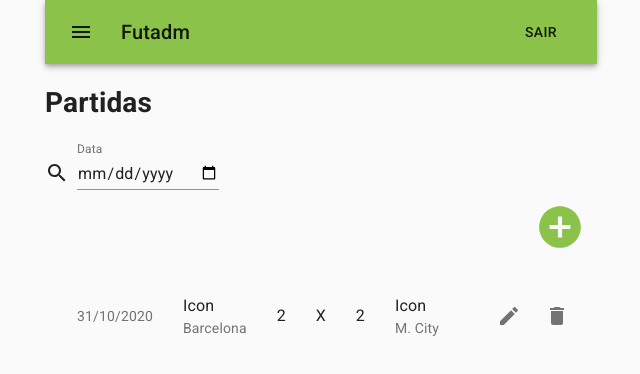
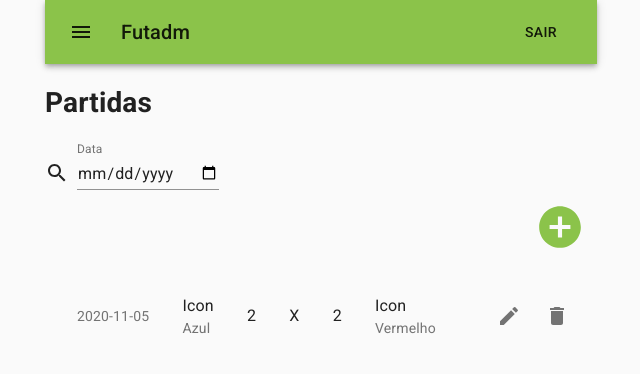
Before and after one commit to dsm-cefet-rj/trabalho-integrado-2020-1-grupo-5, a React (Create React App) app in the folder src/front-end/: page / in a window 1280 px wide. Shown: the top 374 px of the page, without its empty margins (319-959 px from the left). Built offline with nearby package versions, Linux system fonts and the light colour scheme; data requests are answered from the project's data file.

Commit message:
Corrigindo id's

```diff
--- a/src/front-end/shared/db.json
+++ b/src/front-end/shared/db.json
@@ -1,25 +1,41 @@
 {
   "partidas": [
     {
-      "data": "31/10/2020",
-      "arbitro": "José Filho",
+      "gols_time_A": 2,
       "local": "Maracanã",
-      "time_A": "Barcelona",
-      "gols_time_A": 2,
-      "gols_time_B": 2,
-      "time_B": "M. City",
-      "jogador_A": "Cristiano",
-      "gols_jogador_A": 1,
-      "jogador_B": "Messi",
-      "gols_jogador_B": 1,
+      "arbitro": "oo",
+      "data": "2020-11-05",
+      "time_A": "Azul",
+      "time_B": "Vermelho",
+      "gols_time_B": "2",
       "id": 1
     }
   ],
   "jogadores": [
     {
-      "nome": "Lucas",
-      "data_nascimento": "31/10/1970",
+      "nome": "Lucas Lima",
+      "data_nascimento": "2020-11-09",
       "id": 1
+    },
+    {
+      "nome": "teste",
+      "data_nascimento": "1998-10-09",
+      "id": 2
+    },
+    {
+      "nome": " vbvbvbv",
+      "data_nascimento": "2020-11-05",
+      "id": 3
+    }
+  ],
+  "times": [
+    {
+      "nome": "Azul",
+      "id": 1
+    },
+    {
+      "nome": "Vermelho",
+      "id": 2
     }
   ]
 }
--- a/src/front-end/src/components/jogadores/FormJogador.js
+++ b/src/front-end/src/components/jogadores/FormJogador.js
@@ -79,7 +79,7 @@ export default function FormJogador(props) {
                         InputLabelProps={{ shrink: true }}
                     />
                     <TextField
-                        id="data_nascimento"
+                        id="data_nascimento_jogador"
                         type="date"
                         label="Data de nascimento"
                         name="data_nascimento"
@@ -89,7 +89,7 @@ export default function FormJogador(props) {
                         error={errors.data_nascimento?.message ? true: false}
                         InputLabelProps={{ shrink: true }}
                     />
-                    <Button type="submit" id="Salvar" name="btn_salvar_jogador" variant="contained" color="primary">Salvar</Button>
+                    <Button type="submit" id="salva_jogador" name="btn_salvar_jogador" variant="contained" color="primary">Salvar</Button>
                 </form>
             </>
         );
--- a/src/front-end/src/components/jogadores/TabelaJogadores.js
+++ b/src/front-end/src/components/jogadores/TabelaJogadores.js
@@ -54,31 +54,17 @@ export default function ListagemJogador(props) {
     tabelaJogadores = <div>Error: {error}</div>;
   }
 
-  function ProcurarJogador(data){
-    props.setJogador(props.jogadores.filter((value) => value.data === data));
-  }
-
   return( <>
           <div style={{ width: '100%' }}>
             <Box display="flex" justifyContent="flex-start" >
               <Box>
                 <div id="lbl_titulo_pagina"><h1>Jogadores</h1></div>
-                <div className={classes.root}>
-                  <Grid container spacing={1} alignItems="flex-end">
-                    <Grid item>
-                      <SearchIcon />
-                    </Grid>
-                    <Grid item>
-                      <TextField id="procura_jogador" label="Nome" />
-                    </Grid>
-                  </Grid>
-                </div>
               </Box>
             </Box>
 
             <Box display="flex" justifyContent="flex-end">
               <Box>
-                <IconButton component={Link} to="/jogadores/novo" id="Novo Jogador" name="btn_novo_jogador"><AddCircleIcon color='primary' style={{fontSize: 50}}/></IconButton>
+                <IconButton component={Link} to="/jogadores/novo" id="novo_jogador" name="btn_novo_jogador"><AddCircleIcon color='primary' style={{fontSize: 50}}/></IconButton>
               </Box>
             </Box>
             {tabelaJogadores}
--- a/src/front-end/src/components/partidas/FormPartida.js
+++ b/src/front-end/src/components/partidas/FormPartida.js
@@ -86,7 +86,7 @@ export default function FormPartida(props) {
                         required
                     />
                     <TextField
-                        id="arbitro"
+                        id="arbitro_partida"
                         label="Árbitro"
                         name="arbitro"
                         defaultValue={partidaOnLoad.data_arbitro}
@@ -97,7 +97,7 @@ export default function FormPartida(props) {
                         style = {{width: 150}}
                     />
                     <TextField
-                        id="local"
+                        id="local_partida"
                         label="Local"
                         name="local"
                         defaultValue={partidaOnLoad.local}
@@ -160,7 +160,7 @@ export default function FormPartida(props) {
                     />
                     <IconButton id="adiciona_jogador_A" name="adiciona_jogador_A"><AddCircleIcon color='primary'/></IconButton>
                     <IconButton id="adiciona_jogador_B" name="adiciona_jogador_B"><AddCircleIcon color='primary'/></IconButton>
-                    <Button type="submit" id="Salvar" name="btn_salvar_jogador" variant="contained" color="primary">Salvar</Button>
+                    <Button type="submit" id="salva_partida" name="btn_salvar_jogador" variant="contained" color="primary">Salvar</Button>
                 </form>
             </>
         );
--- a/src/front-end/src/components/partidas/TabelaPartidas.js
+++ b/src/front-end/src/components/partidas/TabelaPartidas.js
@@ -3,7 +3,6 @@ import {Link} from "react-router-dom";
 import {useSelector, useDispatch} from 'react-redux';
 import {deletePartidaServer, fetchPartidas, selectAllPartidas} from './PartidasSlice'
 import Typography from '@material-ui/core/Typography';
-import Button from '@material-ui/core/Button';
 import DeleteIcon from '@material-ui/icons/Delete';
 import EditIcon from '@material-ui/icons/Edit';
 import IconButton from '@material-ui/core/IconButton';
@@ -11,8 +10,7 @@ import ListItem from '@material-ui/core/ListItem';
 import ListItemText from '@material-ui/core/ListItemText';
 import List from '@material-ui/core/List';
 import Box from '@material-ui/core/Box';
-import ListItemIcon from '@material-ui/core/ListItemIcon';
-import ClearIcon from '@material-ui/icons/Clear';
+
 import { makeStyles } from '@material-ui/core/styles';
 import AddCircleIcon from '@material-ui/icons/AddCircle';
 import TextField from '@material-ui/core/TextField';
@@ -73,7 +71,7 @@ export default function ListagemPartida(props) {
                       <SearchIcon />
                     </Grid>
                     <Grid item>
-                      <TextField type="date" id="procura_partida" label="Data" InputLabelProps={{ shrink: true }}/>
+                      <TextField type="date" id="procura_data_partida" label="Data" InputLabelProps={{ shrink: true }}/>
                     </Grid>
                   </Grid>
                 </div>
--- a/src/front-end/src/components/times/FormTime.js
+++ b/src/front-end/src/components/times/FormTime.js
@@ -78,7 +78,7 @@ export default function FormTime(props) {
                         error={errors.nome?.message ? true: false}
                         InputLabelProps={{ shrink: true }}
                     />
-                    <Button type="submit" id="Salvar" name="btn_salvar_time" variant="contained" color="primary">Salvar</Button>
+                    <Button type="submit" id="salva_time" name="btn_salvar_time" variant="contained" color="primary">Salvar</Button>
                 </form>
             </>
         );
--- a/src/front-end/src/components/times/TabelaTimes.js
+++ b/src/front-end/src/components/times/TabelaTimes.js
@@ -54,25 +54,11 @@ export default function ListagemTime(props) {
     tabelaTimes = <div>Error: {error}</div>;
   }
 
-  function ProcurarTime(data){
-    props.setTime(props.timess.filter((value) => value.data === data));
-  }
-
   return( <>
           <div style={{ width: '100%' }}>
             <Box display="flex" justifyContent="flex-start" >
               <Box>
                 <div id="lbl_titulo_pagina"><h1>Times</h1></div>
-                <div className={classes.root}>
-                  <Grid container spacing={1} alignItems="flex-end">
-                    <Grid item>
-                      <SearchIcon />
-                    </Grid>
-                    <Grid item>
-                      <TextField id="procura_time" label="Nome" />
-                    </Grid>
-                  </Grid>
-                </div>
               </Box>
             </Box>
 
```
